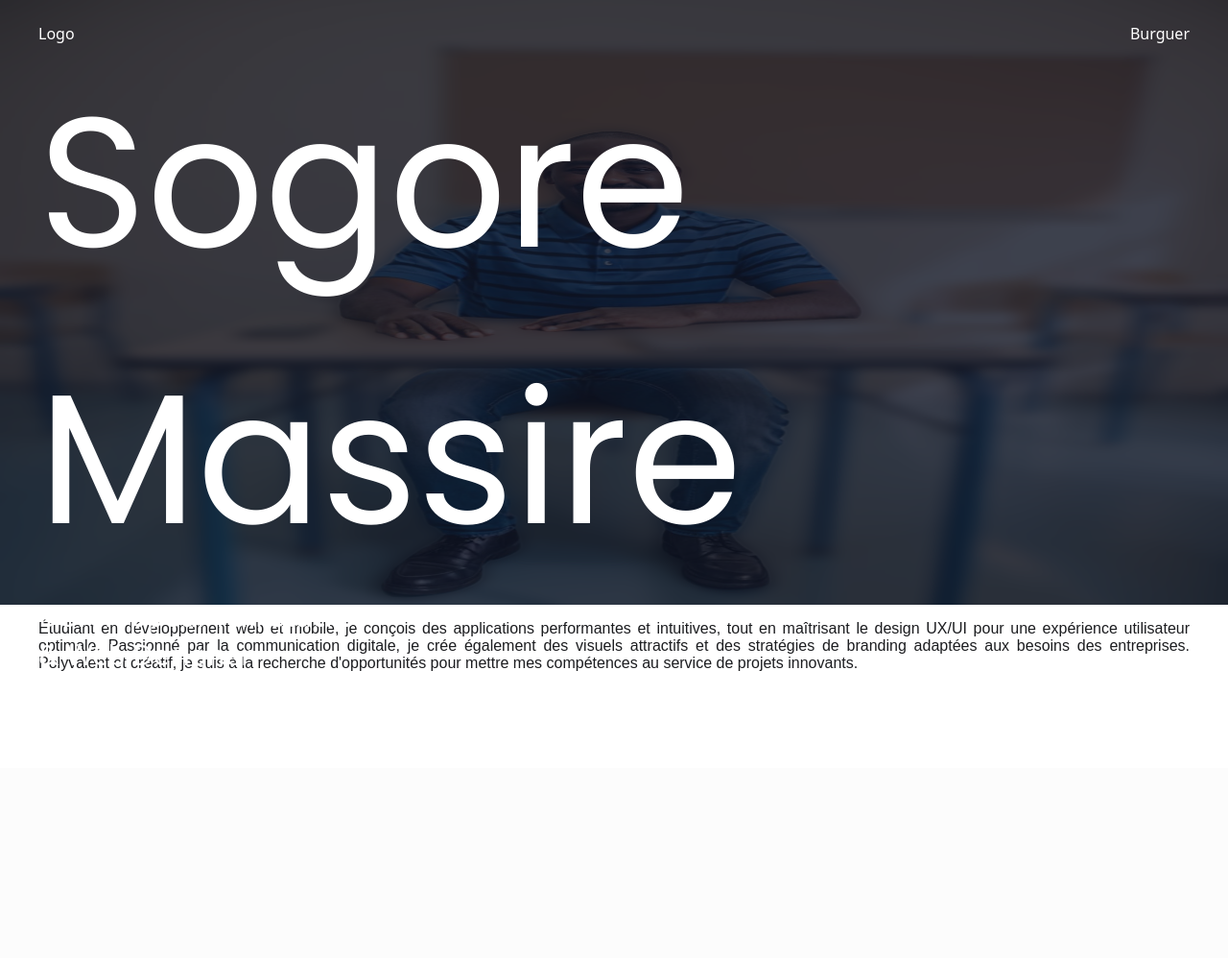
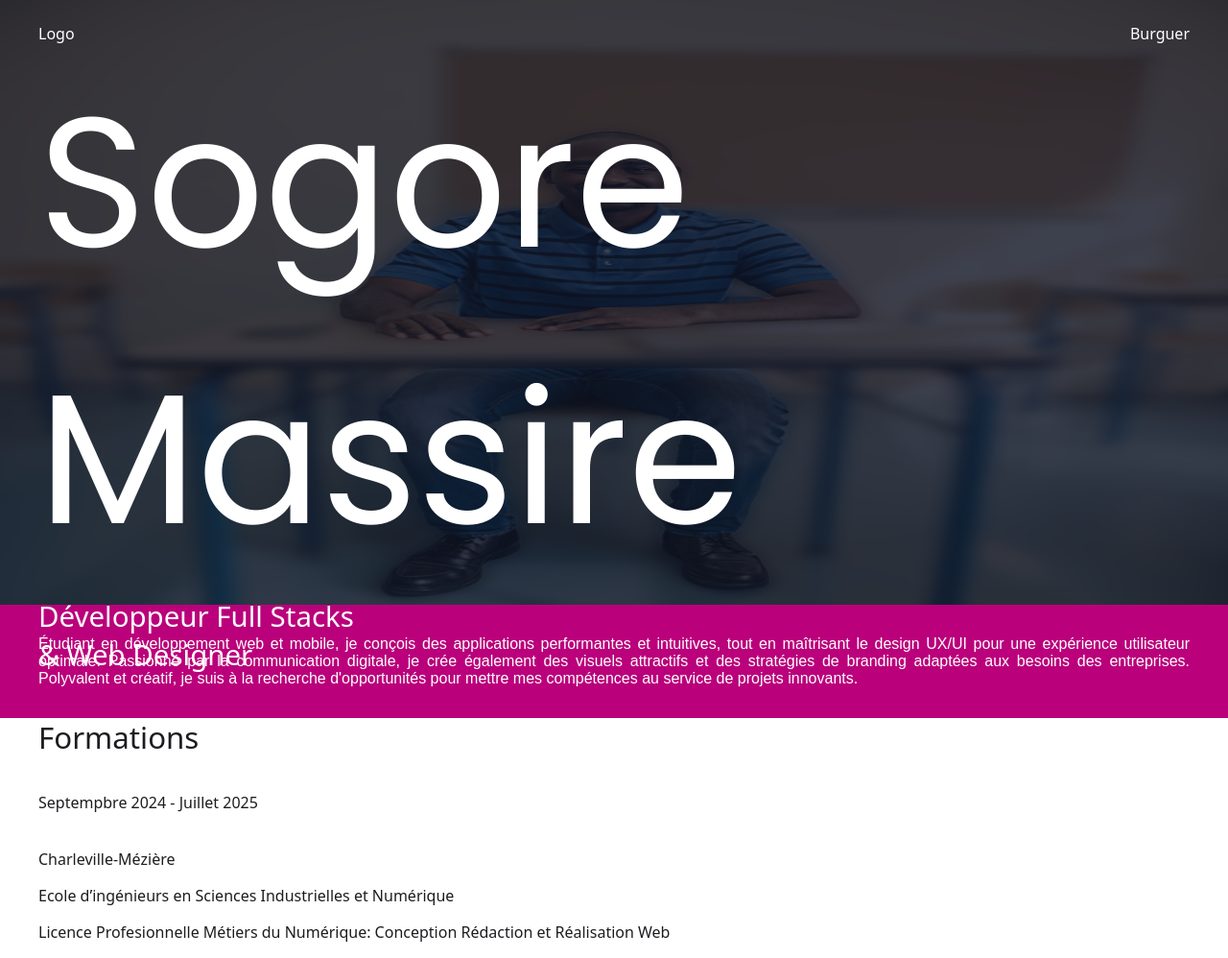
Before and after one commit to massiresogore/porfolio, a PHP site: page / in a window 1280 px wide. Shown: the whole page at 96% size. Before the commit the page ends 699 px from the top, so only its background shows below. Run offline with PHP 8.4, Linux system fonts and the light colour scheme; some web fonts are replaced.

Commit message:
section 2

```diff
--- a/index.html
+++ b/index.html
@@ -23,10 +23,19 @@
        </header>
         <img class="massire-image" src="./images/massire-for-mobile.png" alt="massire">
 
-        <main class="main">
-            <p>
-                Étudiant en développement web et mobile, je conçois des applications performantes et intuitives, tout en maîtrisant le design UX/UI pour une expérience utilisateur optimale. Passionné par la communication digitale, je crée également des visuels attractifs et des stratégies de branding adaptées aux besoins des entreprises. Polyvalent et créatif, je suis à la recherche d'opportunités pour mettre mes compétences au service de projets innovants.</p>
-        </main>
+        <section class="section-1">
+            <p>Étudiant en développement web et mobile, je conçois des applications performantes et intuitives, tout en maîtrisant le design UX/UI pour une expérience utilisateur optimale. Passionné par la communication digitale, je crée également des visuels attractifs et des stratégies de branding adaptées aux besoins des entreprises. Polyvalent et créatif, je suis à la recherche d'opportunités pour mettre mes compétences au service de projets innovants.</p>
+        </section>
+
+        <section class="section-2">
+            <h3>Formations</h3>
+            <div>
+                <h6>Septempbre 2024 - Juillet 2025</h6>
+                <p>Charleville-Mézière</p>
+                <p>Ecole d’ingénieurs en Sciences Industrielles et Numérique</p>
+                <p>Licence Profesionnelle Métiers du Numérique: Conception Rédaction et Réalisation Web</p>
+            </div>
+        </section>
 
 
     </div>
--- a/style.css
+++ b/style.css
@@ -82,13 +82,14 @@
 
 
 /********** Nav **********/
+/*** 711 **/
 body{
     color: #1C1D20;
 }
 #container{
 }
 
-#header,main{
+#header, section{
     padding-inline: clamp(1.25em, 4vw, 2.5em);
 
 }
@@ -99,6 +100,7 @@ body{
     padding-inline: clamp(1.25em, 4vw, 2.5em);
     position: relative;
     background-color:  rgba(15, 21, 37, .8);
+
 }
 
 
@@ -132,10 +134,38 @@ body{
 .nav{
     padding-block-start: 24px;
 }
-.main p{
+.section-1 p{
     text-align: justify;
     font-family: "Afacad", sans-serif;
     font-optical-sizing: auto;
     font-weight: 300;
     font-style: normal;
+    color: white;
+   /* margin-block-start: 74px;*/
+    margin: 0;
+    padding-block: 32px;
+
 }
+.section-1 {
+    position: relative;
+}
+
+.section-1::before{
+    position: absolute;
+    content: "";
+    display: block;
+    background-color: #BA007B;
+    inset: 0;
+    z-index: -1;
+}
+
+.section-2{
+  /*  background:linear-gradient(to bottom top,#007BBA 0%, #00527B 50%, #003854 100%) bottom right;*/
+
+   background-image: linear-gradient(to bottom right,#FF1794 0%, #FFF037 7.41%, #39ED94 13.72%, #00B0EC 25.23%, #FF1794 34.56%, #FFF037 40.76%, #39ED94 50%) bottom right;
+    background-size:50% 50%;
+   background-repeat:no-repeat;
+}
+.section-2 h3{
+    margin: 0;
+}
```
